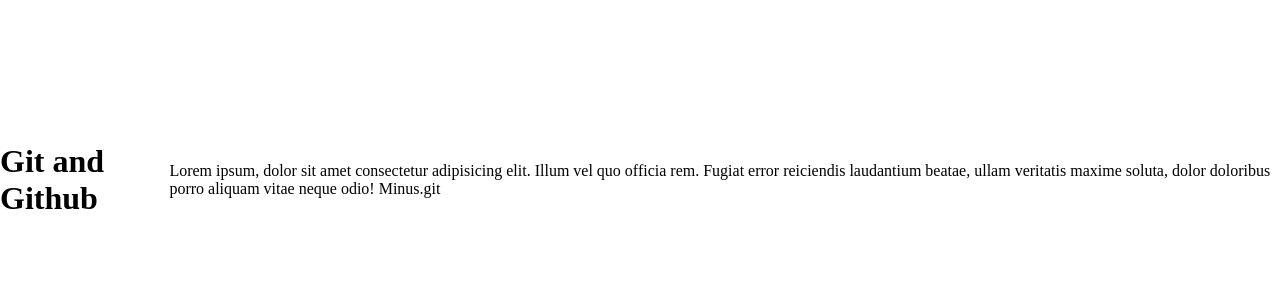
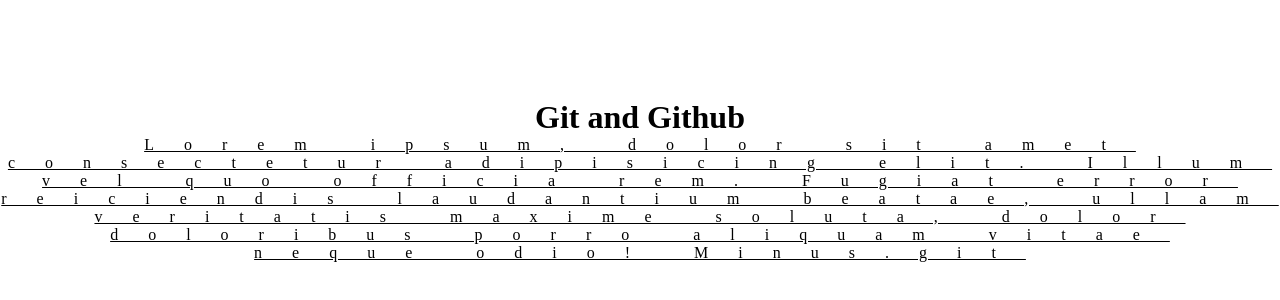
Before and after one commit to Uruakpa/Github-Workflow, a plain HTML site: page index.html in a window 1280 px wide. Shown: the part 220-520 px from the top of the page. Drawn offline with Linux system fonts and the light colour scheme.

Commit message:
Stlyed the text paragraph

```diff
--- a/style.css
+++ b/style.css
@@ -5,7 +5,13 @@
 
 main{
     display: flex;
+    flex-direction: column;
     justify-content: center;
     align-items: center;
     height: 100vh;
 }
+p{
+    text-decoration: underline;
+    letter-spacing: 30px;
+    text-align: center;
+}
```
